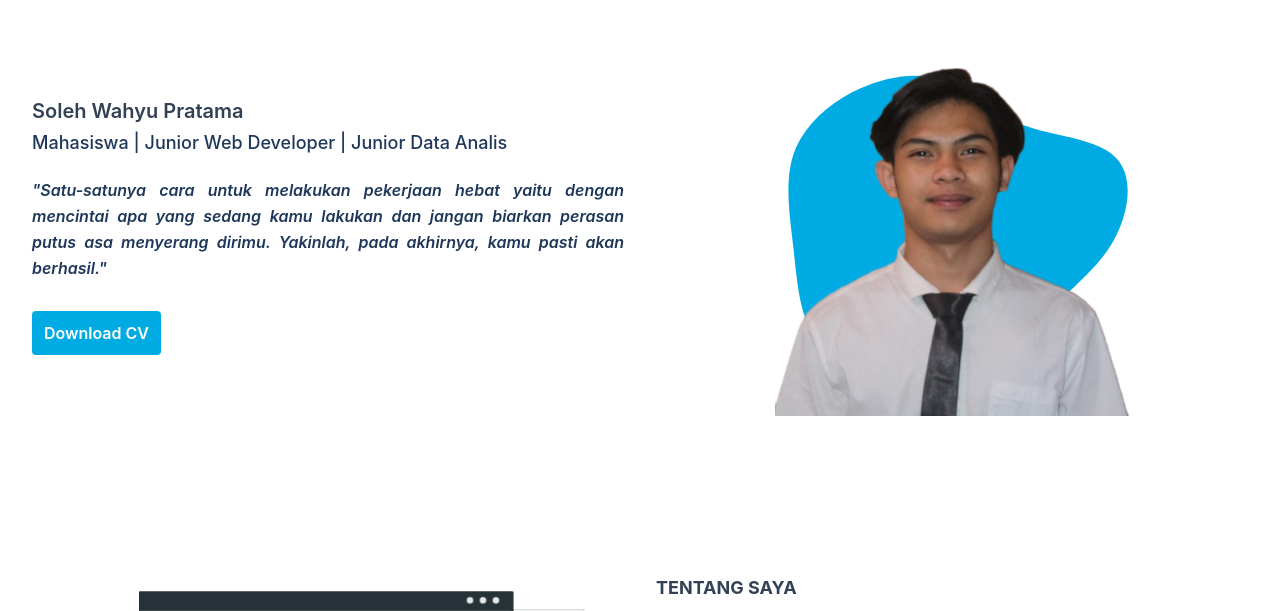
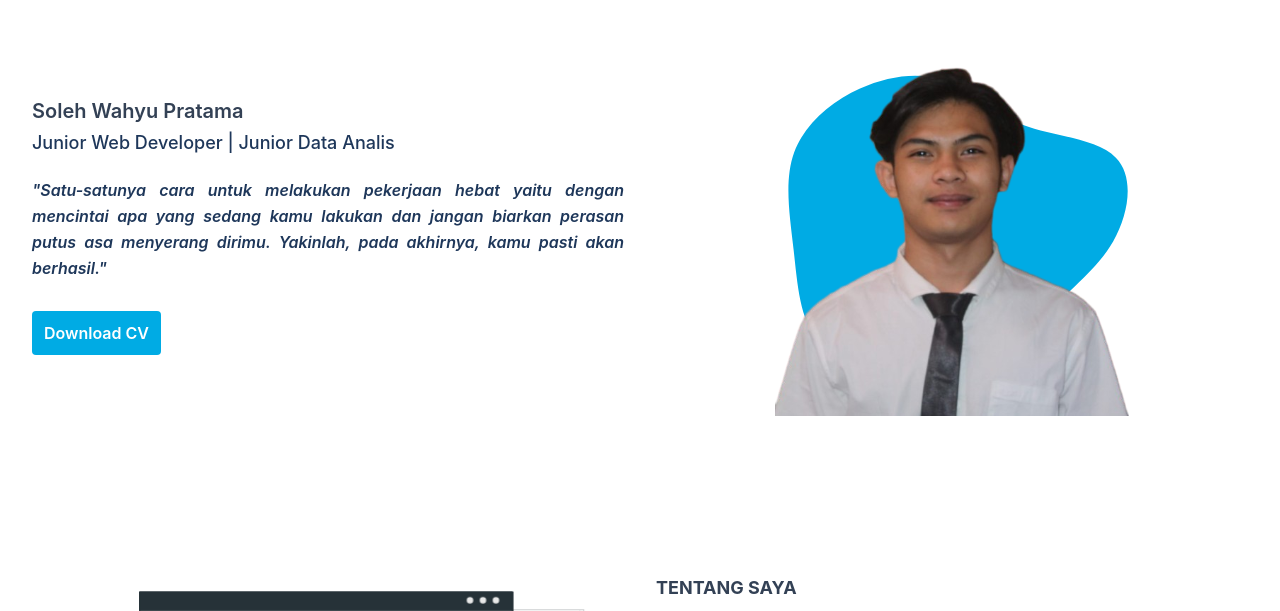
Before and after one commit to kingsbell/portfolio, a website: page public/index.html in a window 1280 px wide. Shown: the part 118-729 px from the top of the page. Drawn offline with Linux system fonts and the light colour scheme.

Commit message:
ubah hero

```diff
--- a/public/index.html
+++ b/public/index.html
@@ -57,7 +57,7 @@
         <div class="flex flex-wrap">
           <div class="w-full self-center px-4 lg:w-1/2">
             <h1 class="font-semibold text-primary mb-1 text-4xl md:text-xl">Soleh Wahyu Pratama</h1>
-            <h2 class="font-medium text-grey text-lg mb-5 lg:text-4 xl">Mahasiswa | Junior Web Developer | Junior Data Analis</h2>
+            <h2 class="font-medium text-grey text-lg mb-5 lg:text-4 xl">Junior Web Developer | Junior Data Analis</h2>
             <blockquote class="leading-relaxed italic font-semibold mb-10 text-grey text-justify">
               <p>"Satu-satunya cara untuk melakukan pekerjaan hebat yaitu dengan mencintai apa yang sedang kamu lakukan dan jangan biarkan perasan putus asa menyerang dirimu. Yakinlah, pada akhirnya, kamu pasti akan berhasil."</p>
             </blockquote>
```
